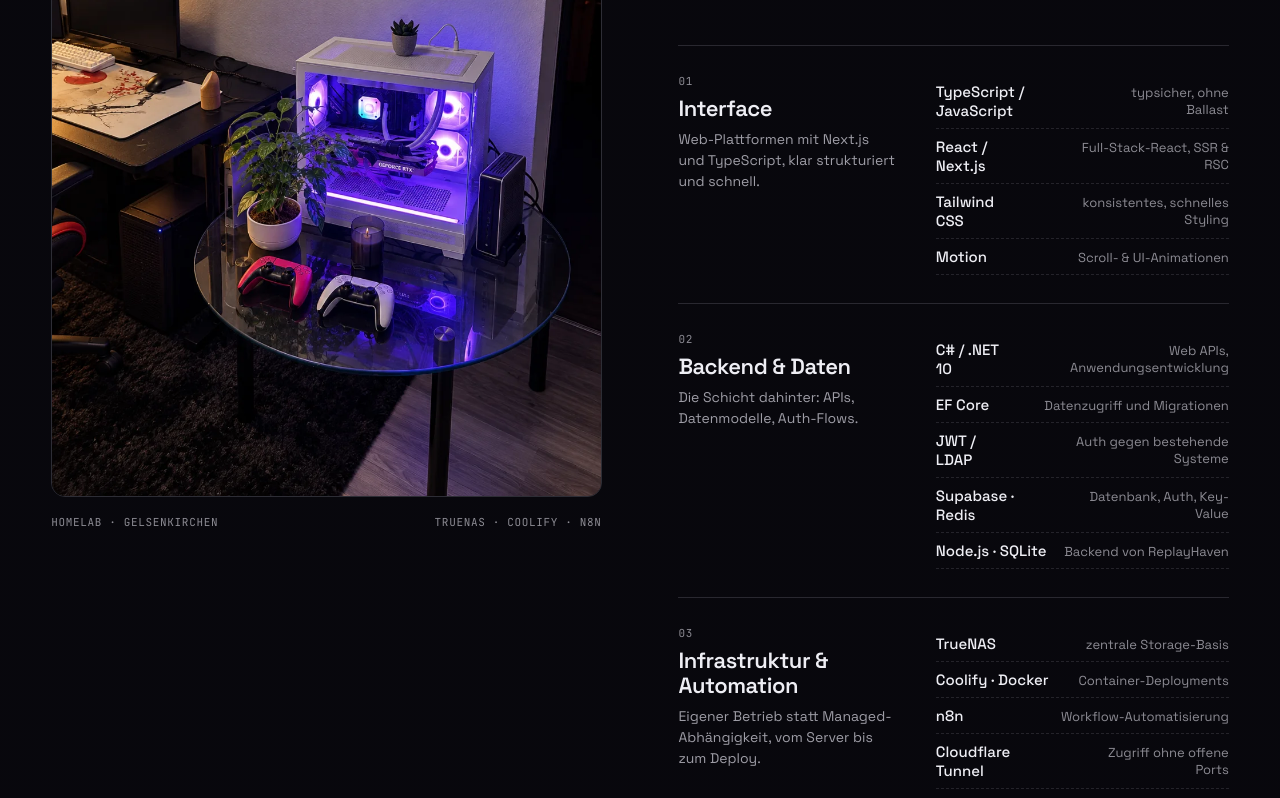
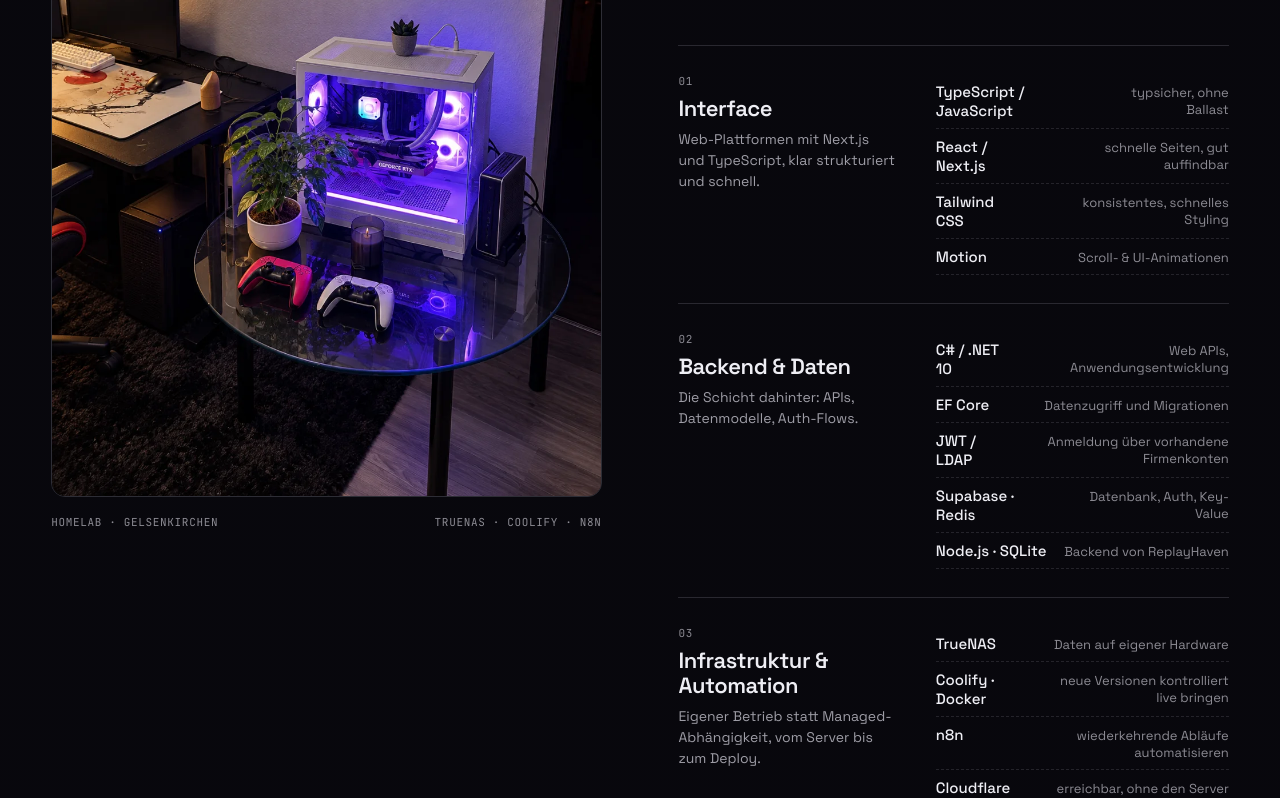
Before and after one commit to SauerExe/Portfolio, a React (Vite) app: page / in a window 1280 px wide. Shown: the part 6840-7638 px from the top of the page. Built offline with nearby package versions, Linux system fonts and the light colour scheme; no server answers.

Commit message:
Stack: Stichworte als Nutzen statt Fachbegriff
Aus dem KMU-Review: „SSR & RSC“, „Container-Deployments“ oder „Zugriff ohne
offene Ports“ sagen einem Betrieb nichts. Die Werkzeugnamen bleiben, die
Zeile daneben sagt jetzt, was es bringt.

```diff
--- a/src/v3/content.js
+++ b/src/v3/content.js
@@ -82,7 +82,7 @@
     claim: "Web-Plattformen mit Next.js und TypeScript, klar strukturiert und schnell.",
     items: [
       ["TypeScript / JavaScript", "typsicher, ohne Ballast"],
-      ["React / Next.js", "Full-Stack-React, SSR & RSC"],
+      ["React / Next.js", "schnelle Seiten, gut auffindbar"],
       ["Tailwind CSS", "konsistentes, schnelles Styling"],
       ["Motion", "Scroll- & UI-Animationen"],
     ],
@@ -93,7 +93,7 @@
     items: [
       ["C# / .NET 10", "Web APIs, Anwendungsentwicklung"],
       ["EF Core", "Datenzugriff und Migrationen"],
-      ["JWT / LDAP", "Auth gegen bestehende Systeme"],
+      ["JWT / LDAP", "Anmeldung über vorhandene Firmenkonten"],
       ["Supabase · Redis", "Datenbank, Auth, Key-Value"],
       ["Node.js · SQLite", "Backend von ReplayHaven"],
     ],
@@ -102,11 +102,11 @@
     label: "Infrastruktur & Automation",
     claim: "Eigener Betrieb statt Managed-Abhängigkeit, vom Server bis zum Deploy.",
     items: [
-      ["TrueNAS", "zentrale Storage-Basis"],
-      ["Coolify · Docker", "Container-Deployments"],
-      ["n8n", "Workflow-Automatisierung"],
-      ["Cloudflare Tunnel", "Zugriff ohne offene Ports"],
-      ["Authelia", "zentrale Zugriffskontrolle"],
+      ["TrueNAS", "Daten auf eigener Hardware"],
+      ["Coolify · Docker", "neue Versionen kontrolliert live bringen"],
+      ["n8n", "wiederkehrende Abläufe automatisieren"],
+      ["Cloudflare Tunnel", "erreichbar, ohne den Server offen ins Netz zu stellen"],
+      ["Authelia", "ein Login für alle internen Tools"],
     ],
   },
   {
```
